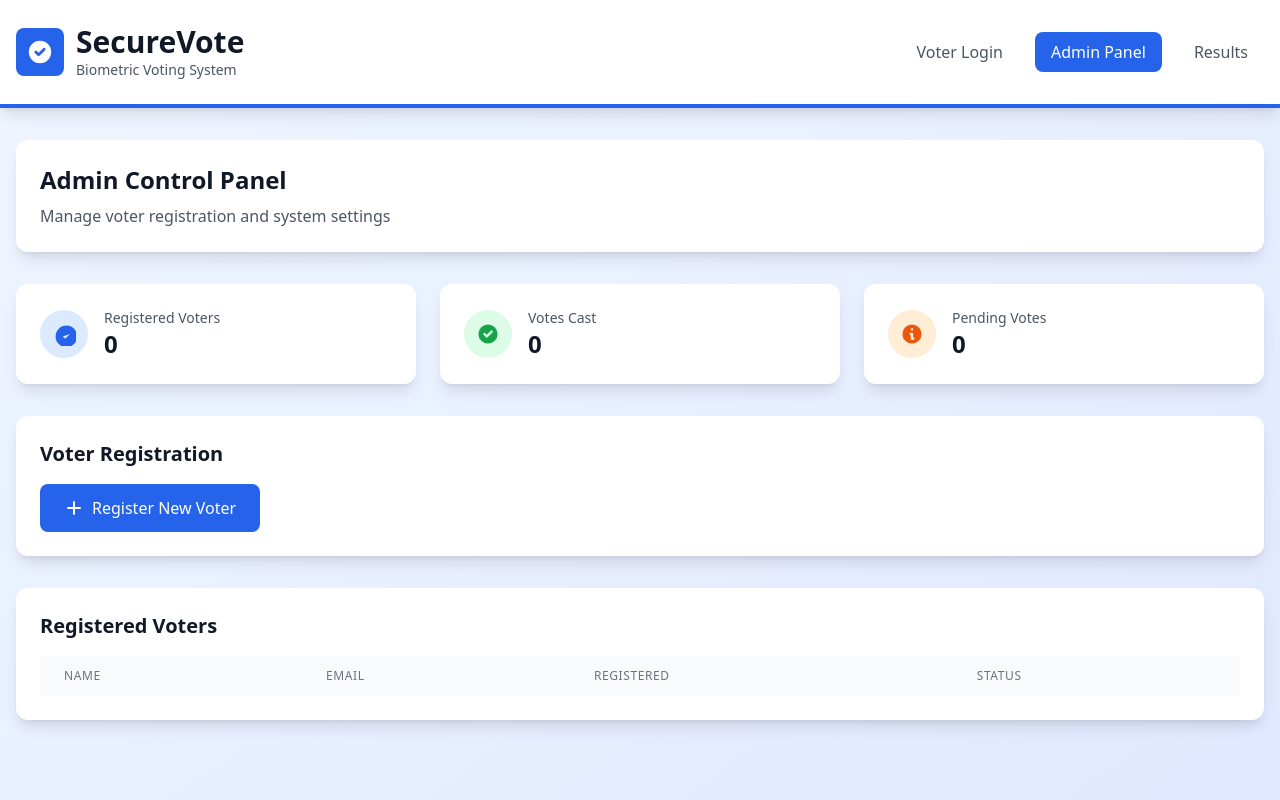
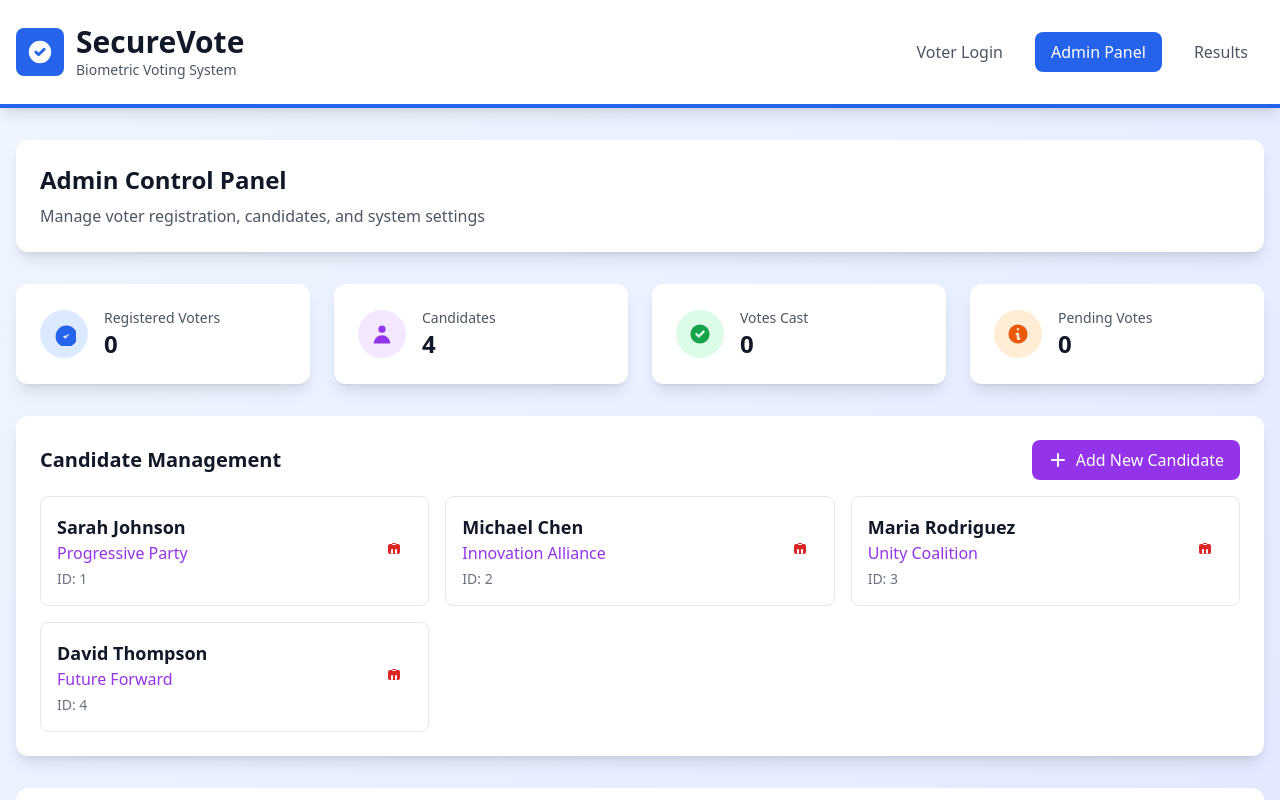
Before and after one commit to Krishna2080/face-vote-secure-election, a React (Vite) app: page / in a window 1280 px wide. Both pictures are taken after a click on the button "Admin Panel". Shown: the top 800 px of the page. Built offline with nearby package versions, Linux system fonts and the light colour scheme.

Commit message:
feat: Add candidate management to admin panel
Implement functionality to add and delete candidates within the admin panel.

```diff
--- a/src/components/AdminPanel.tsx
+++ b/src/components/AdminPanel.tsx
@@ -1,14 +1,19 @@
 
-import { useState, useRef } from 'react';
+import { useState } from 'react';
 import { useVoting } from '../contexts/VotingContext';
 import FaceCapture from './FaceCapture';
 
 const AdminPanel = () => {
-  const { voters, addVoter } = useVoting();
+  const { voters, candidates, addVoter, addCandidate, deleteCandidate } = useVoting();
   const [isRegistering, setIsRegistering] = useState(false);
+  const [isAddingCandidate, setIsAddingCandidate] = useState(false);
   const [formData, setFormData] = useState({
     name: '',
     email: ''
+  });
+  const [candidateFormData, setCandidateFormData] = useState({
+    name: '',
+    party: ''
   });
 
   const handleRegisterVoter = async (faceEmbedding: number[]) => {
@@ -25,16 +30,37 @@ const AdminPanel = () => {
     }
   };
 
+  const handleAddCandidate = () => {
+    if (candidateFormData.name && candidateFormData.party) {
+      addCandidate({
+        name: candidateFormData.name,
+        party: candidateFormData.party,
+        image: '/placeholder.svg'
+      });
+
+      setCandidateFormData({ name: '', party: '' });
+      setIsAddingCandidate(false);
+      alert('Candidate added successfully!');
+    }
+  };
+
+  const handleDeleteCandidate = (candidateId: string, candidateName: string) => {
+    if (window.confirm(`Are you sure you want to delete ${candidateName}? This will also remove all votes for this candidate.`)) {
+      deleteCandidate(candidateId);
+      alert('Candidate deleted successfully!');
+    }
+  };
+
   return (
     <div className="space-y-8">
       {/* Header */}
       <div className="bg-white rounded-xl shadow-lg p-6">
         <h2 className="text-2xl font-bold text-gray-900 mb-2">Admin Control Panel</h2>
-        <p className="text-gray-600">Manage voter registration and system settings</p>
+        <p className="text-gray-600">Manage voter registration, candidates, and system settings</p>
       </div>
 
       {/* Quick Stats */}
-      <div className="grid grid-cols-1 md:grid-cols-3 gap-6">
+      <div className="grid grid-cols-1 md:grid-cols-4 gap-6">
         <div className="bg-white rounded-xl shadow-lg p-6">
           <div className="flex items-center">
             <div className="p-3 rounded-full bg-blue-100">
@@ -45,6 +71,20 @@ const AdminPanel = () => {
             <div className="ml-4">
               <p className="text-sm font-medium text-gray-600">Registered Voters</p>
               <p className="text-2xl font-bold text-gray-900">{voters.length}</p>
+            </div>
+          </div>
+        </div>
+
+        <div className="bg-white rounded-xl shadow-lg p-6">
+          <div className="flex items-center">
+            <div className="p-3 rounded-full bg-purple-100">
+              <svg className="w-6 h-6 text-purple-600" fill="currentColor" viewBox="0 0 20 20">
+                <path fillRule="evenodd" d="M10 9a3 3 0 100-6 3 3 0 000 6zm-7 9a7 7 0 1114 0H3z" clipRule="evenodd" />
+              </svg>
+            </div>
+            <div className="ml-4">
+              <p className="text-sm font-medium text-gray-600">Candidates</p>
+              <p className="text-2xl font-bold text-gray-900">{candidates.length}</p>
             </div>
           </div>
         </div>
@@ -75,6 +115,99 @@ const AdminPanel = () => {
               <p className="text-2xl font-bold text-gray-900">{voters.filter(v => !v.hasVoted).length}</p>
             </div>
           </div>
+        </div>
+      </div>
+
+      {/* Candidate Management */}
+      <div className="bg-white rounded-xl shadow-lg p-6">
+        <div className="flex items-center justify-between mb-4">
+          <h3 className="text-xl font-bold text-gray-900">Candidate Management</h3>
+          {!isAddingCandidate && (
+            <button
+              onClick={() => setIsAddingCandidate(true)}
+              className="inline-flex items-center px-4 py-2 bg-purple-600 text-white font-medium rounded-lg hover:bg-purple-700 transition-colors"
+            >
+              <svg className="w-5 h-5 mr-2" fill="currentColor" viewBox="0 0 20 20">
+                <path fillRule="evenodd" d="M10 3a1 1 0 011 1v5h5a1 1 0 110 2h-5v5a1 1 0 11-2 0v-5H4a1 1 0 110-2h5V4a1 1 0 011-1z" clipRule="evenodd" />
+              </svg>
+              Add New Candidate
+            </button>
+          )}
+        </div>
+
+        {isAddingCandidate && (
+          <div className="mb-6 p-4 border border-purple-200 rounded-lg bg-purple-50">
+            <h4 className="text-lg font-medium text-gray-900 mb-4">Add New Candidate</h4>
+            <div className="grid grid-cols-1 md:grid-cols-2 gap-4 mb-4">
+              <div>
+                <label className="block text-sm font-medium text-gray-700 mb-2">
+                  Candidate Name
+                </label>
+                <input
+                  type="text"
+                  value={candidateFormData.name}
+                  onChange={(e) => setCandidateFormData(prev => ({ ...prev, name: e.target.value }))}
+                  className="w-full px-4 py-2 border border-gray-300 rounded-lg focus:ring-2 focus:ring-purple-500 focus:border-transparent"
+                  placeholder="Enter candidate's full name"
+                />
+              </div>
+
+              <div>
+                <label className="block text-sm font-medium text-gray-700 mb-2">
+                  Party/Affiliation
+                </label>
+                <input
+                  type="text"
+                  value={candidateFormData.party}
+                  onChange={(e) => setCandidateFormData(prev => ({ ...prev, party: e.target.value }))}
+                  className="w-full px-4 py-2 border border-gray-300 rounded-lg focus:ring-2 focus:ring-purple-500 focus:border-transparent"
+                  placeholder="Enter party or affiliation"
+                />
+              </div>
+            </div>
+
+            <div className="flex space-x-4">
+              <button
+                onClick={handleAddCandidate}
+                className="px-4 py-2 bg-purple-600 text-white font-medium rounded-lg hover:bg-purple-700 transition-colors"
+              >
+                Add Candidate
+              </button>
+              <button
+                onClick={() => {
+                  setIsAddingCandidate(false);
+                  setCandidateFormData({ name: '', party: '' });
+                }}
+                className="px-4 py-2 bg-gray-600 text-white font-medium rounded-lg hover:bg-gray-700 transition-colors"
+              >
+                Cancel
+              </button>
+            </div>
+          </div>
+        )}
+
+        {/* Candidates List */}
+        <div className="grid grid-cols-1 md:grid-cols-2 lg:grid-cols-3 gap-4">
+          {candidates.map((candidate) => (
+            <div key={candidate.id} className="border border-gray-200 rounded-lg p-4">
+              <div className="flex items-center justify-between">
+                <div className="flex-1">
+                  <h4 className="text-lg font-bold text-gray-900">{candidate.name}</h4>
+                  <p className="text-purple-600 font-medium">{candidate.party}</p>
+                  <p className="text-sm text-gray-500 mt-1">ID: {candidate.id}</p>
+                </div>
+                <button
+                  onClick={() => handleDeleteCandidate(candidate.id, candidate.name)}
+                  className="p-2 text-red-600 hover:bg-red-50 rounded-lg transition-colors"
+                  title="Delete Candidate"
+                >
+                  <svg className="w-5 h-5" fill="currentColor" viewBox="0 0 20 20">
+                    <path fillRule="evenodd" d="M9 2a1 1 0 000 2h2a1 1 0 100-2H9zM4 5a2 2 0 012-2h8a2 2 0 012 2v6a2 2 0 01-2 2H6a2 2 0 01-2-2V5zm3 4a1 1 0 012 0v3a1 1 0 11-2 0V9zm4 0a1 1 0 012 0v3a1 1 0 11-2 0V9z" clipRule="evenodd" />
+                  </svg>
+                </button>
+              </div>
+            </div>
+          ))}
         </div>
       </div>
 
--- a/src/contexts/VotingContext.tsx
+++ b/src/contexts/VotingContext.tsx
@@ -1,4 +1,3 @@
-
 import React, { createContext, useContext, useState, useEffect } from 'react';
 
 interface Voter {
@@ -31,6 +30,8 @@ interface VotingContextType {
   votes: Vote[];
   currentVoter: Voter | null;
   addVoter: (voter: Omit<Voter, 'id' | 'hasVoted' | 'registeredAt'>) => void;
+  addCandidate: (candidate: Omit<Candidate, 'id' | 'votes'>) => void;
+  deleteCandidate: (candidateId: string) => void;
   authenticateVoter: (faceEmbedding: number[]) => Voter | null;
   castVote: (candidateId: string) => boolean;
   setCurrentVoter: (voter: Voter | null) => void;
@@ -45,7 +46,8 @@ export const VotingProvider: React.FC<{ children: React.ReactNode }> = ({ childr
   const [votes, setVotes] = useState<Vote[]>([]);
   const [currentVoter, setCurrentVoter] = useState<Voter | null>(null);
 
-  const candidates: Candidate[] = [
+  // Default candidates - now stored in state
+  const [candidates, setCandidates] = useState<Candidate[]>([
     {
       id: '1',
       name: 'Sarah Johnson',
@@ -74,12 +76,13 @@ export const VotingProvider: React.FC<{ children: React.ReactNode }> = ({ childr
       image: '/placeholder.svg',
       votes: 0
     }
-  ];
+  ]);
 
   // Load data from localStorage on component mount
   useEffect(() => {
     const savedVoters = localStorage.getItem('secureVote_voters');
     const savedVotes = localStorage.getItem('secureVote_votes');
+    const savedCandidates = localStorage.getItem('secureVote_candidates');
 
     if (savedVoters) {
       setVoters(JSON.parse(savedVoters));
@@ -87,9 +90,12 @@ export const VotingProvider: React.FC<{ children: React.ReactNode }> = ({ childr
     if (savedVotes) {
       setVotes(JSON.parse(savedVotes));
     }
+    if (savedCandidates) {
+      setCandidates(JSON.parse(savedCandidates));
+    }
   }, []);
 
-  // Save data to localStorage whenever voters or votes change
+  // Save data to localStorage whenever voters, votes, or candidates change
   useEffect(() => {
     localStorage.setItem('secureVote_voters', JSON.stringify(voters));
   }, [voters]);
@@ -97,6 +103,10 @@ export const VotingProvider: React.FC<{ children: React.ReactNode }> = ({ childr
   useEffect(() => {
     localStorage.setItem('secureVote_votes', JSON.stringify(votes));
   }, [votes]);
+
+  useEffect(() => {
+    localStorage.setItem('secureVote_candidates', JSON.stringify(candidates));
+  }, [candidates]);
 
   const addVoter = (voterData: Omit<Voter, 'id' | 'hasVoted' | 'registeredAt'>) => {
     const newVoter: Voter = {
@@ -106,6 +116,34 @@ export const VotingProvider: React.FC<{ children: React.ReactNode }> = ({ childr
       registeredAt: new Date().toISOString()
     };
     setVoters(prev => [...prev, newVoter]);
+  };
+
+  const addCandidate = (candidateData: Omit<Candidate, 'id' | 'votes'>) => {
+    const newCandidate: Candidate = {
+      ...candidateData,
+      id: Date.now().toString(),
+      votes: 0
+    };
+    setCandidates(prev => [...prev, newCandidate]);
+  };
+
+  const deleteCandidate = (candidateId: string) => {
+    // Remove the candidate
+    setCandidates(prev => prev.filter(candidate => candidate.id !== candidateId));
+
+    // Remove any votes for this candidate
+    setVotes(prev => prev.filter(vote => vote.candidateId !== candidateId));
+
+    // If voters voted for this candidate, mark them as not having voted
+    setVoters(prev =>
+      prev.map(voter => {
+        const voterVote = votes.find(vote => vote.voterId === voter.id && vote.candidateId === candidateId);
+        if (voterVote) {
+          return { ...voter, hasVoted: false };
+        }
+        return voter;
+      })
+    );
   };
 
   const calculateSimilarity = (embedding1: number[], embedding2: number[]): number => {
@@ -187,6 +225,8 @@ export const VotingProvider: React.FC<{ children: React.ReactNode }> = ({ childr
       votes,
       currentVoter,
       addVoter,
+      addCandidate,
+      deleteCandidate,
       authenticateVoter,
       castVote,
       setCurrentVoter,
```
